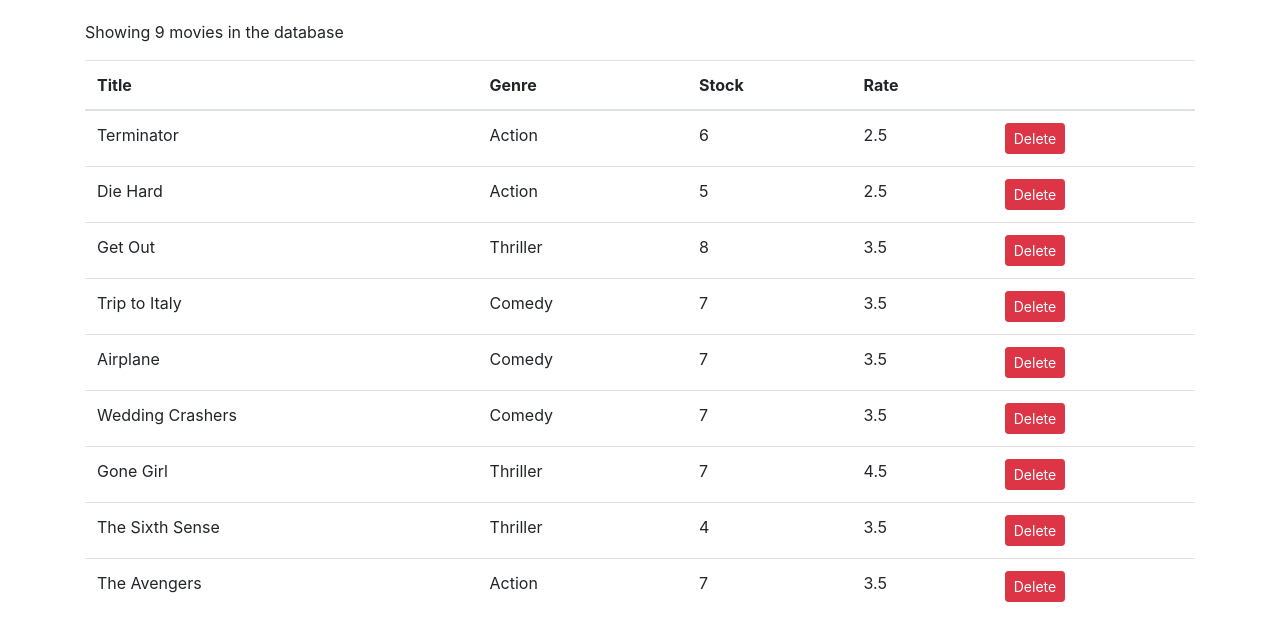
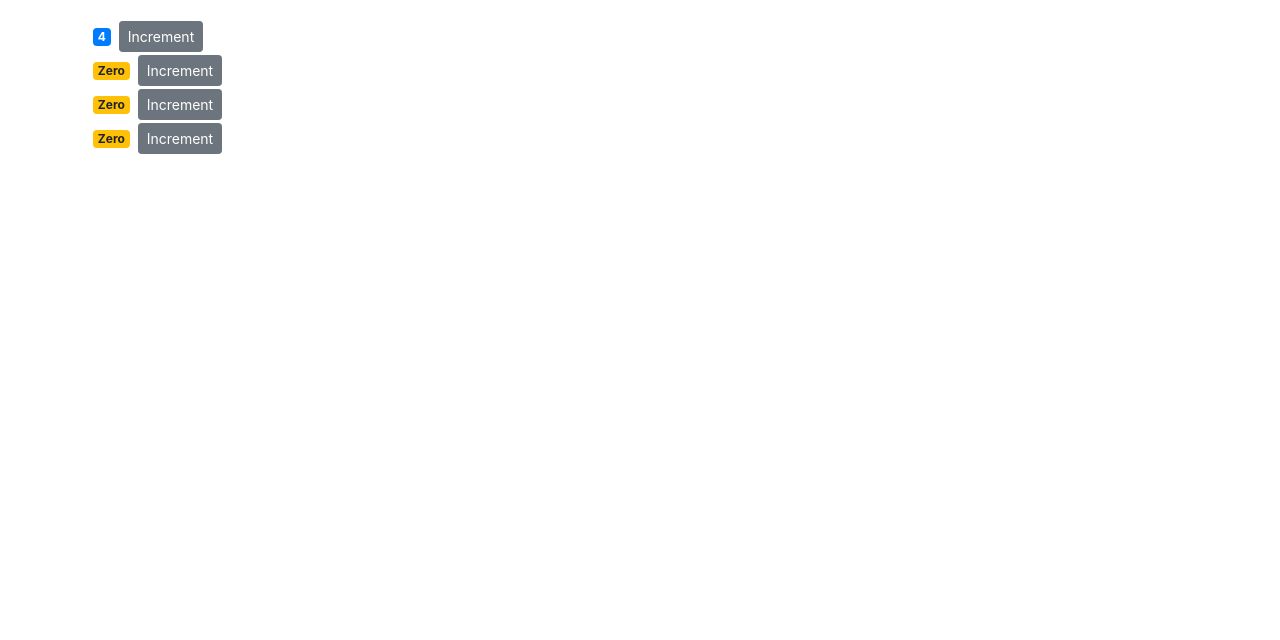
Before and after one commit to vespaill/React-Vidly, a React (Create React App) app: page / in a window 1280 px wide. Shown: the top 640 px of the page. Built offline with nearby package versions, Linux system fonts and the light colour scheme.

Commit message:
Passing data to components

```diff
--- a/src/App.js
+++ b/src/App.js
@@ -1,11 +1,13 @@
 import React from 'react';
 import './App.css';
-import Movies from './components/movies';
+// import Movies from './components/movies';
+import Counters from './components/counters';
 
 function App() {
   return (
     <main className="container">
-      <Movies />
+      {/* <Movies /> */}
+      <Counters />
     </main>
   );
 }
```
Also changed, not shown: 1 other file (tests, documents, lock files or other folders).
